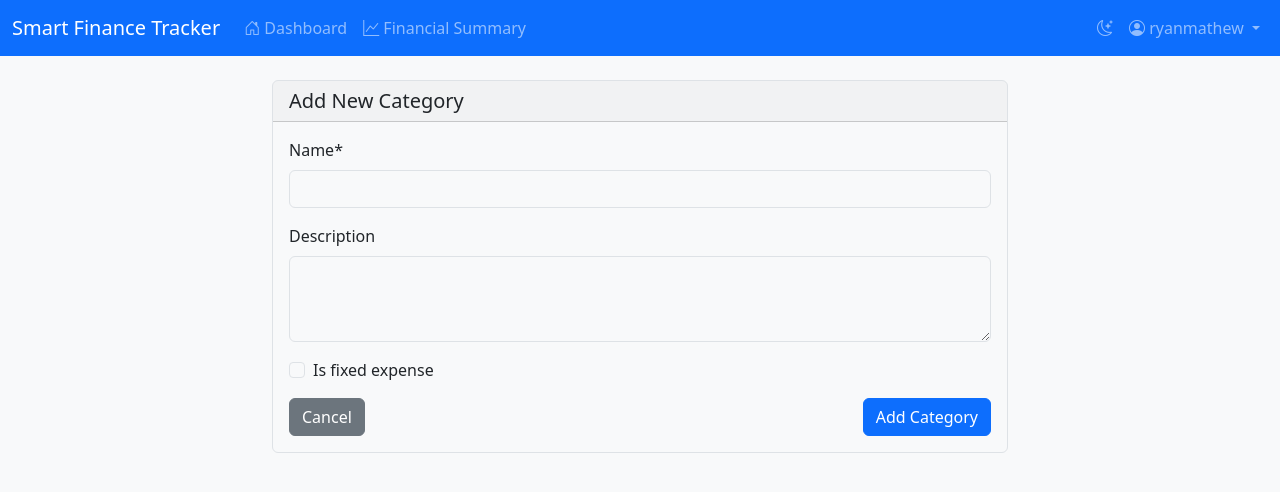
After one commit to Ryanmats66697/smart_finance_tracker_git, a Django app: page /add-category/ in a window 1280 px wide. The commit adds this page. Shown: the top 492 px of the page. Run offline with Django 5.2, Linux system fonts and the light colour scheme; a user stored in the database is signed in; some libraries are stand-ins or nearby versions.

Commit message:
add_income_fix

```diff
--- a/tracker/forms.py
+++ b/tracker/forms.py
@@ -33,6 +33,7 @@
         widgets = {
             'date': forms.DateInput(attrs={'type': 'date'}),
             'description': forms.Textarea(attrs={'rows': 3}),
+            'amount': forms.NumberInput(attrs={'min': '0.01', 'step': '0.01'}),
         }
 
     def __init__(self, *args, **kwargs):
@@ -40,6 +41,12 @@
         super().__init__(*args, **kwargs)
         if user:
             self.fields['category'].queryset = Category.objects.filter(user=user)
+
+    def clean_amount(self):
+        amount = self.cleaned_data.get('amount')
+        if amount <= 0:
+            raise forms.ValidationError("Amount must be greater than zero.")
+        return amount
 
 class IncomeForm(forms.ModelForm):
     class Meta:
@@ -49,11 +56,18 @@
             'date': forms.DateInput(attrs={'type': 'date'}),
             'description': forms.Textarea(attrs={'rows': 3}),
             'source': forms.Select(attrs={'class': 'form-select'}),
+            'amount': forms.NumberInput(attrs={'min': '0.01', 'step': '0.01'}),
         }
         help_texts = {
             'source': 'Select the type of income you\'re adding.',
             'description': 'Add any additional details about this income.',
         }
+
+    def clean_amount(self):
+        amount = self.cleaned_data.get('amount')
+        if amount <= 0:
+            raise forms.ValidationError("Amount must be greater than zero.")
+        return amount
 
 class TaxDeductionForm(forms.ModelForm):
     class Meta:
--- a/tracker/models.py
+++ b/tracker/models.py
@@ -33,7 +33,7 @@
 class Expense(models.Model):
     user = models.ForeignKey(User, on_delete=models.CASCADE)
     category = models.ForeignKey(Category, on_delete=models.CASCADE)
-    amount = models.DecimalField(max_digits=12, decimal_places=2)
+    amount = models.DecimalField(max_digits=12, decimal_places=2, validators=[MinValueValidator(Decimal('0.01'))])
     date = models.DateField()
     description = models.TextField(blank=True)
 
@@ -54,7 +54,7 @@
     ]
 
     user = models.ForeignKey(User, on_delete=models.CASCADE)
-    amount = models.DecimalField(max_digits=12, decimal_places=2)
+    amount = models.DecimalField(max_digits=12, decimal_places=2, validators=[MinValueValidator(Decimal('0.01'))])
     date = models.DateField()
     description = models.TextField(blank=True)
     source = models.CharField(max_length=100, choices=INCOME_SOURCE_CHOICES, default='salary')
--- /dev/null
+++ b/tracker/templates/tracker/add_category.html
@@ -0,0 +1,24 @@
+{% extends "tracker/base.html" %}
+{% load crispy_forms_tags %}
+
+{% block content %}
+<div class="row justify-content-center">
+    <div class="col-md-8">
+        <div class="card">
+            <div class="card-header">
+                <h5 class="card-title mb-0">Add New Category</h5>
+            </div>
+            <div class="card-body">
+                <form method="post">
+                    {% csrf_token %}
+                    {{ form|crispy }}
+                    <div class="d-flex justify-content-between">
+                        <a href="{% url 'tracker:dashboard' %}" class="btn btn-secondary">Cancel</a>
+                        <button type="submit" class="btn btn-primary">Add Category</button>
+                    </div>
+                </form>
+            </div>
+        </div>
+    </div>
+</div>
+{% endblock %}
--- a/tracker/templates/tracker/base.html
+++ b/tracker/templates/tracker/base.html
@@ -63,12 +63,12 @@
                             <i class="bi bi-graph-up"></i> Financial Summary
                         </a>
                     </li>
-                    <li class="nav-item">
+                    <!-- <li class="nav-item">
                         <a class="nav-link {% if request.resolver_match.url_name == 'tax_deductions' %}active{% endif %}"
                            href="{% url 'tracker:tax_deductions' %}">
                             <i class="bi bi-receipt"></i> Tax Deductions
                         </a>
-                    </li>
+                    </li> -->
                 </ul>
                 <ul class="navbar-nav">
                     <li class="nav-item">
```
Also changed, not shown: tracker/templates/tracker/dashboard.html (+8 -3 lines), db.sqlite3.
